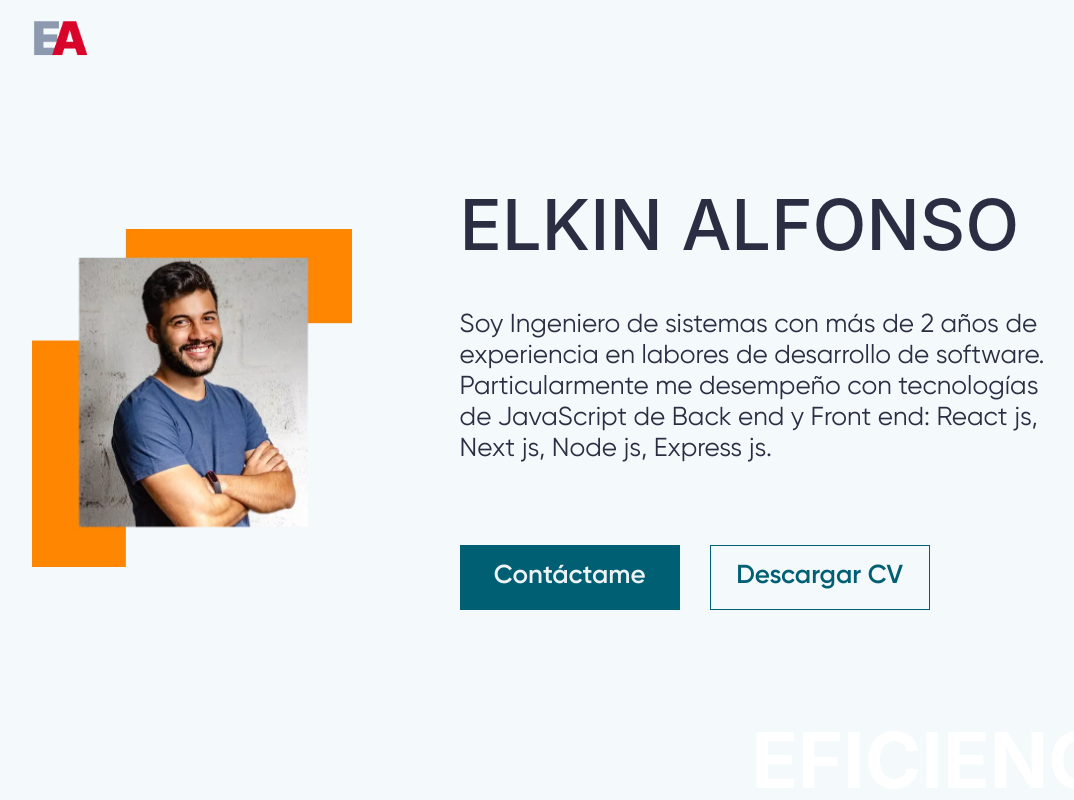
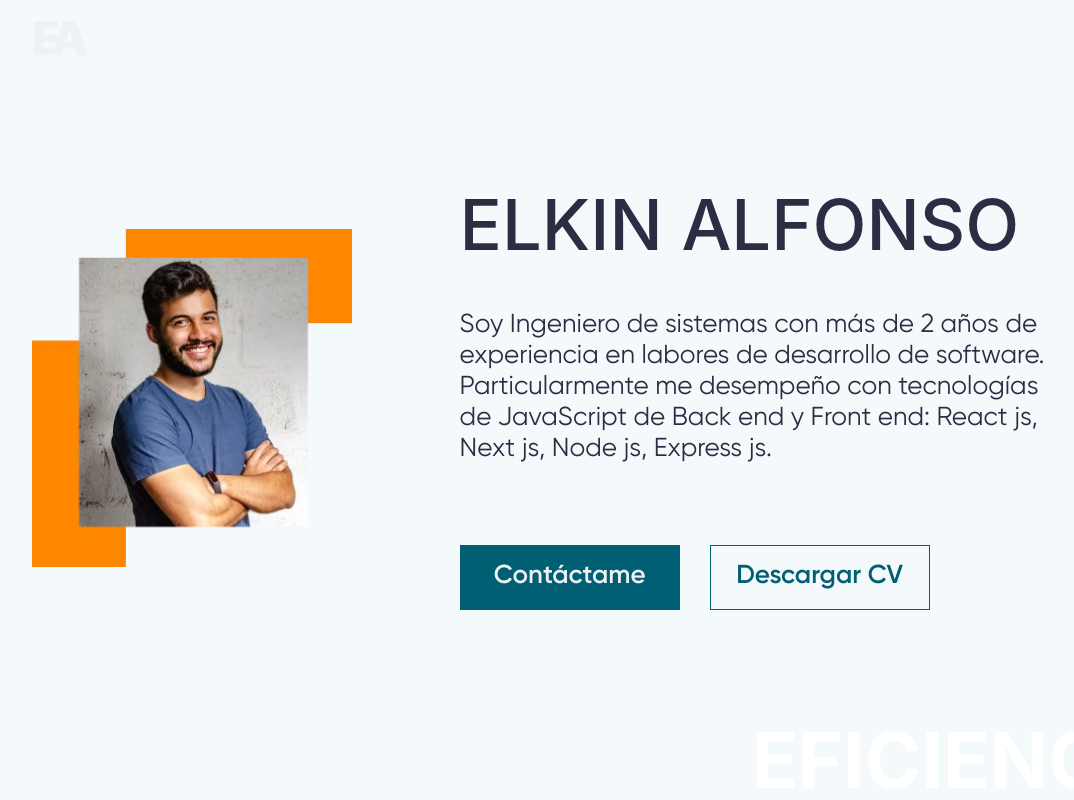
Before and after one commit to eldalco/portfolio, a Next.js app: page / in a window 1280 px wide. Shown: the top 800 px of the page, without its empty margins (96-1170 px from the left). Built offline with nearby package versions, Linux system fonts and the light colour scheme.

Commit message:
settings in logo nav

```diff
--- a/components/Nav/index.js
+++ b/components/Nav/index.js
@@ -20,7 +20,7 @@ const Nav = () => {
         <nav className={colorNav ? `${styles["nav"]} ${styles["nav__fixed"]}`:  `${styles["nav"]} ${styles["nav__active"]}`}>
             <div className={styles["row__nav"]}>
                 <div className={styles["div__img"]}>
-                    <img src="./images/EA.webp" alt="" />
+                    <img src="./images/EA-logo1.webp" alt="" />
                 </div>
                 <div className={styles["row__nav-content"]}>
                 </div>
```
